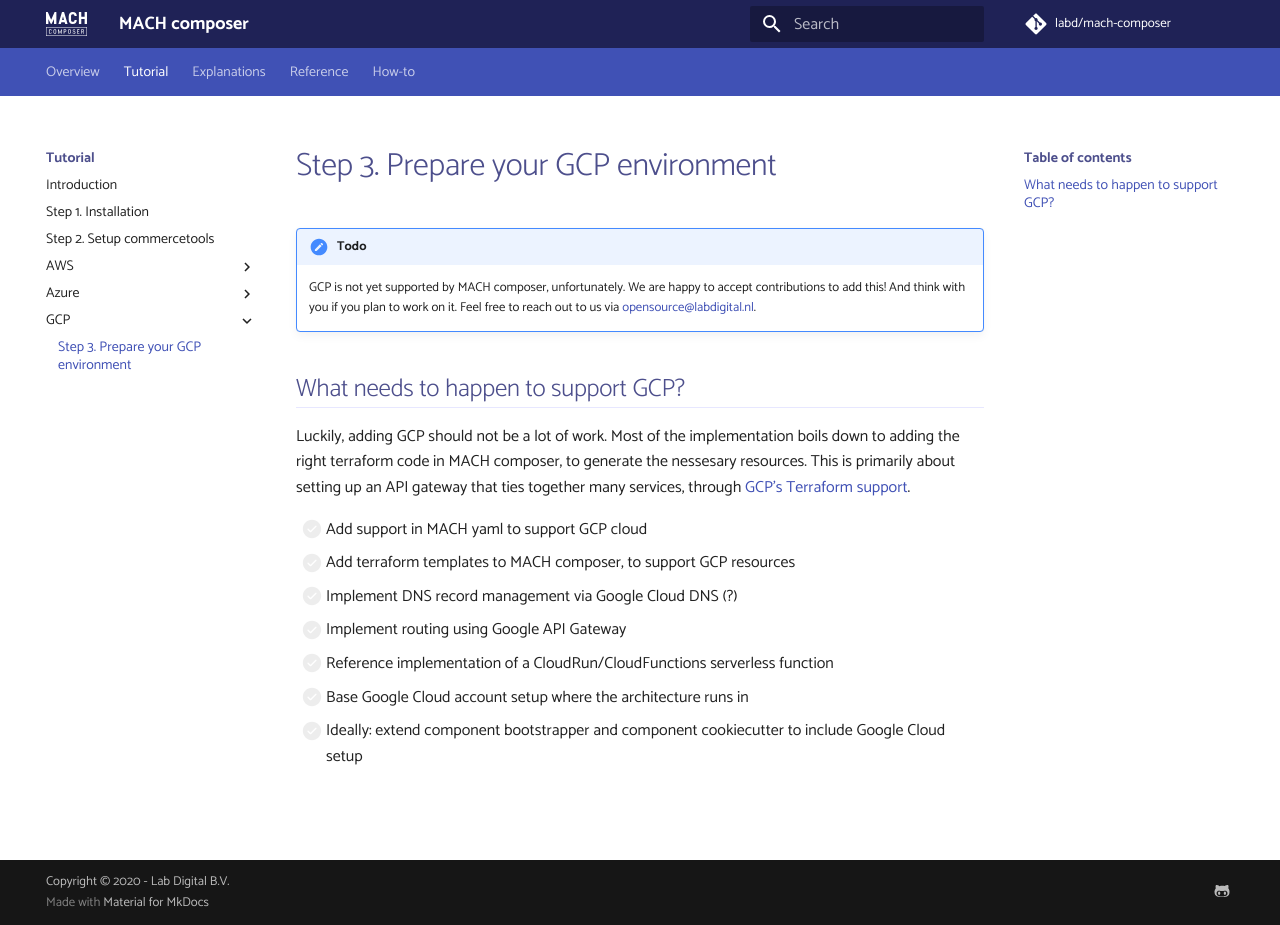
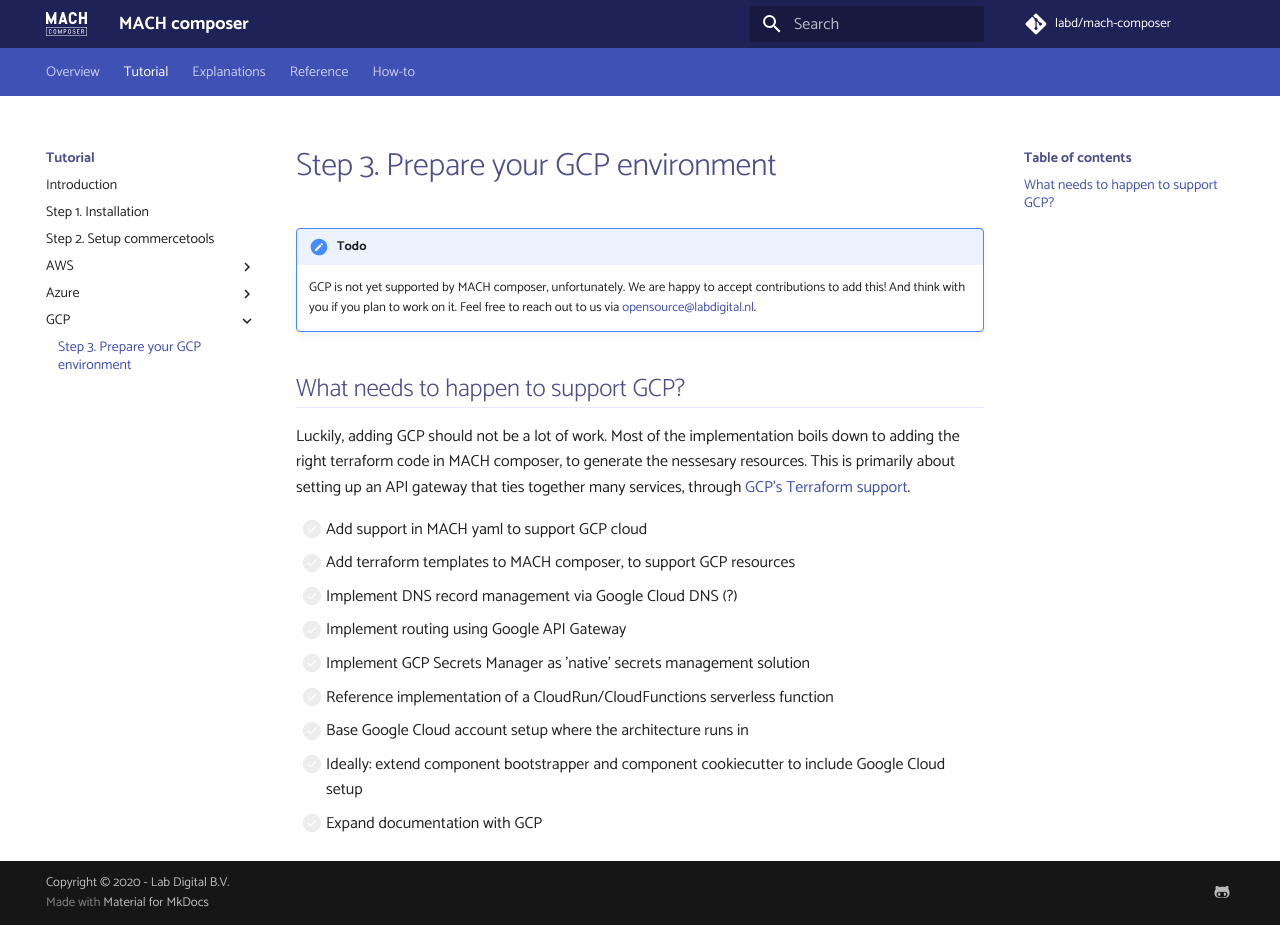
Before and after one commit to mach-composer/mach-composer-cli, an MkDocs documentation site: the page built from docs/src/tutorial/gcp/step-3-setup-gcp.md, in a window 1280 px wide and 925 px high. Built offline with MkDocs 1.6.1 and Material for MkDocs 9.7.7, drawn with Linux system fonts in a browser that asks for light colours; a script that is not in the unit is left out; comment, search, counter and statistics services are not loaded.

Commit message:
Add additional todo's for GCP support.

```diff
--- a/docs/src/tutorial/gcp/step-3-setup-gcp.md
+++ b/docs/src/tutorial/gcp/step-3-setup-gcp.md
@@ -12,6 +12,8 @@
 - [ ] Add terraform templates to MACH composer, to support GCP resources
 - [ ] Implement DNS record management via Google Cloud DNS (?)
 - [ ] Implement routing using Google API Gateway
+- [ ] Implement GCP Secrets Manager as 'native' secrets management solution
 - [ ] Reference implementation of a CloudRun/CloudFunctions serverless function
 - [ ] Base Google Cloud account setup where the architecture runs in
 - [ ] Ideally: extend component bootstrapper and component cookiecutter to include Google Cloud setup
+- [ ] Expand documentation with GCP
```
